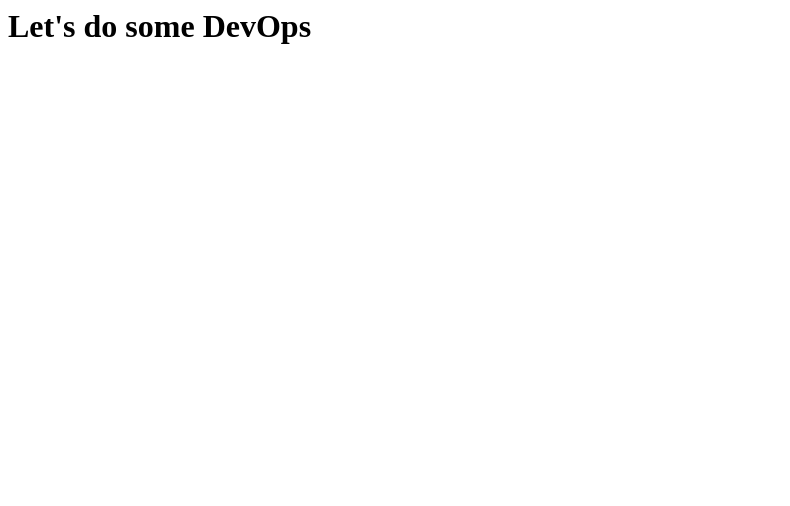
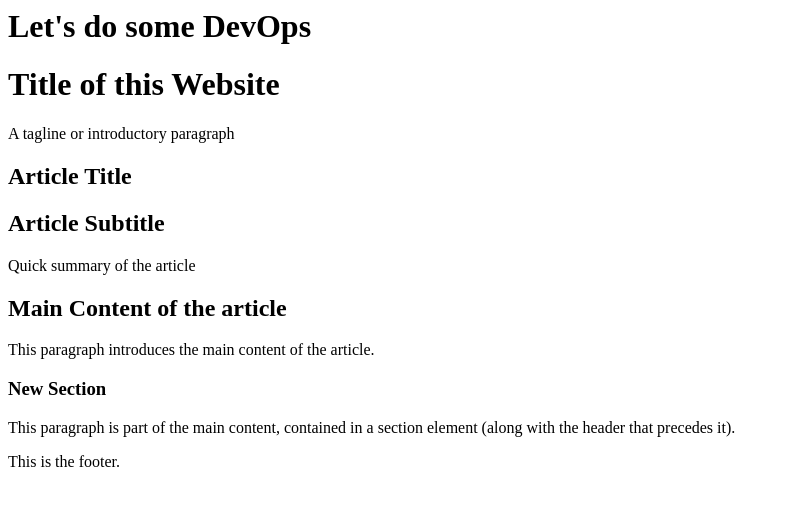
Before and after one commit to QuantumRadio/test-github-actions, a plain HTML site: page index.html in a window 1280 px wide. Shown: the whole page, without its empty margins (0-790 px from the left). Drawn offline with Linux system fonts and the light colour scheme.

Commit message:
Update index.html

```diff
--- a/index.html
+++ b/index.html
@@ -1 +1,32 @@
 <h1>Let's do some DevOps</h1>
+
+<body>
+
+<header role="banner">
+	<h1>Title of this Website</h1>
+	<p>A tagline or introductory paragraph</p>
+</header>
+
+<article role="main">
+	<!--normally would use header here, but want to test hgroup independently of header-->
+	<div class="header">
+		<hgroup>
+			<h1>Article Title</h1>
+			<h2>Article Subtitle</h2>
+		</hgroup>
+		<p>Quick summary of the article</p>
+	</div>
+
+	<h2>Main Content of the article</h2>
+	<p>This paragraph introduces the main content of the article.</p>
+	<section>
+		<h3>New Section</h3>
+		<p>This paragraph is part of the main content, contained in a section element (along with the header that precedes it).</p>
+	</section>
+</article>
+<footer role="contentinfo">
+	<p>This is the footer.</p>
+</footer>
+
+
+</body>
```
